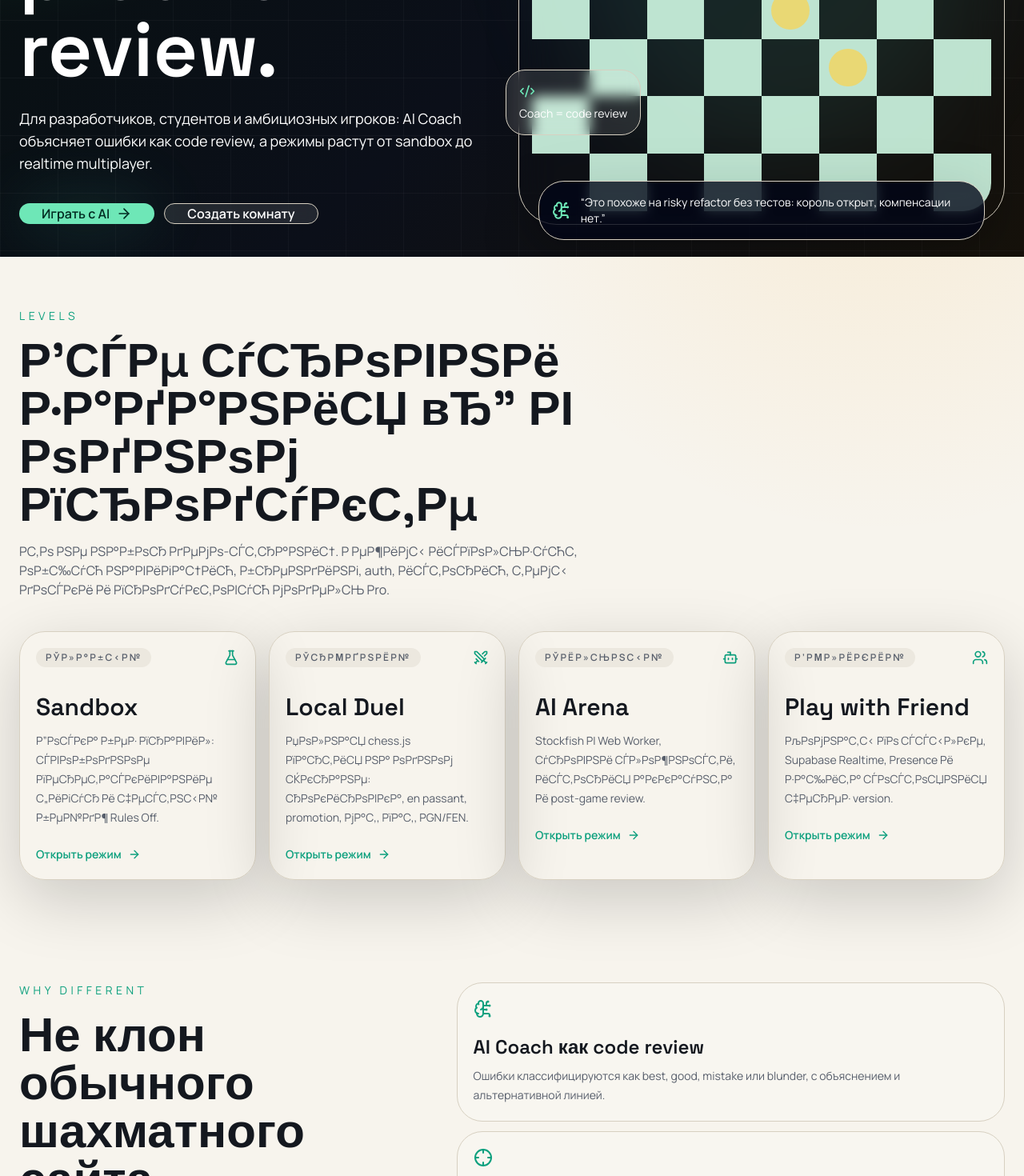
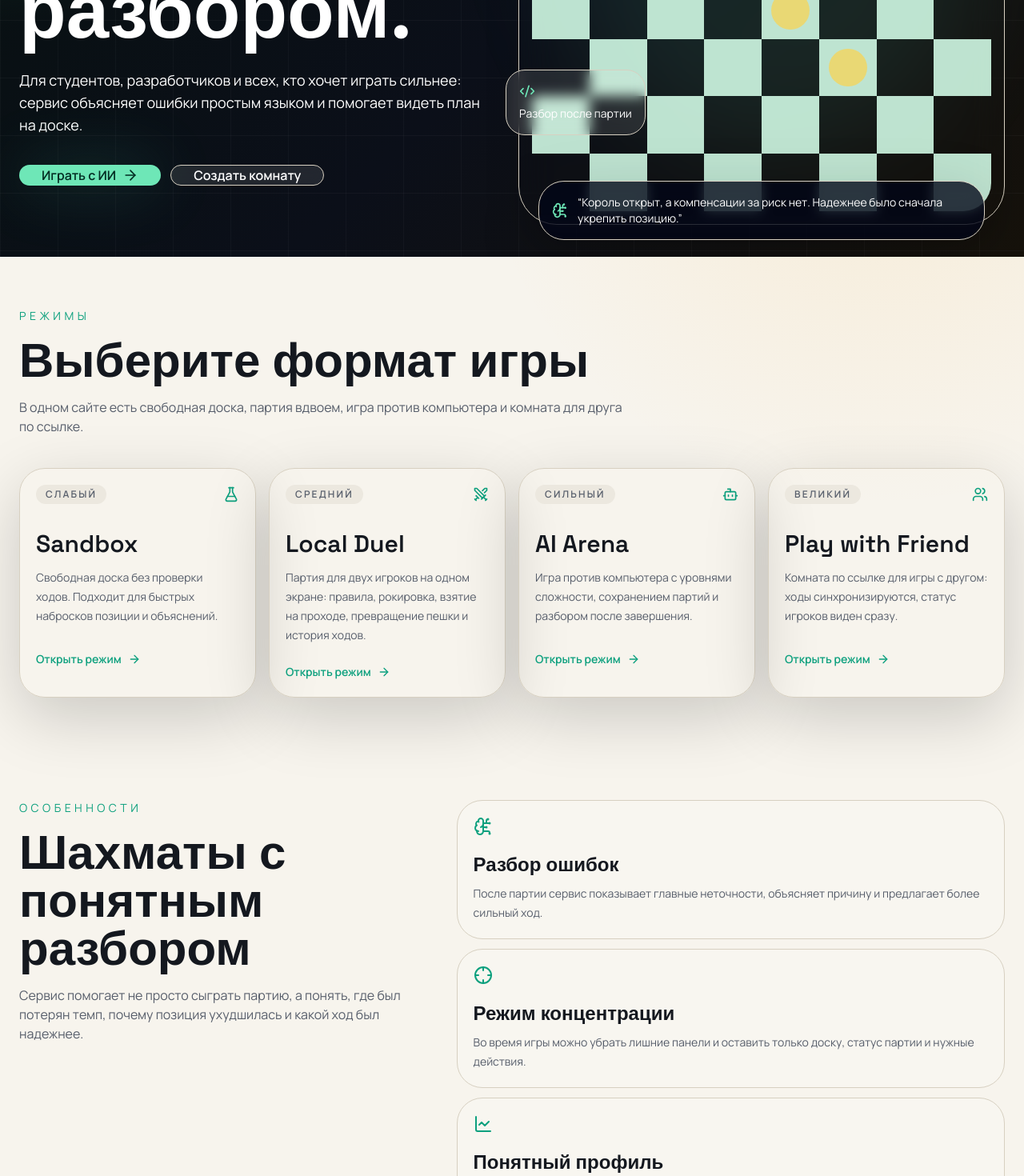
Before and after one commit to Galym7707/Chess_Nfactorial, a Next.js app: page / in a window 1280 px wide. Shown: the part 480-1950 px from the top of the page at 80% size. Built offline with nearby package versions, Linux system fonts and the light colour scheme; no server answers; the database is empty.

Commit message:
Polish homepage copy and dependencies

```diff
--- a/components/home/hero.tsx
+++ b/components/home/hero.tsx
@@ -2,7 +2,7 @@
 
 import Link from "next/link";
 import { motion } from "framer-motion";
-import { ArrowRight, BrainCircuit, Code2, Sparkles } from "lucide-react";
+import { ArrowRight, BrainCircuit, Code2 } from "lucide-react";
 
 export function Hero() {
   return (
@@ -13,14 +13,14 @@ export function Hero() {
         <motion.div initial={{ opacity: 0, y: 24 }} animate={{ opacity: 1, y: 0 }} transition={{ duration: 0.65 }}>
           <p className="font-display text-2xl font-semibold tracking-tight text-emerald-200">Code Gambit</p>
           <h1 className="mt-5 max-w-4xl font-display text-6xl font-semibold leading-[0.95] text-balance md:text-8xl">
-            Шахматы как умный product review.
+            Шахматы с умным разбором.
           </h1>
           <p className="mt-6 max-w-xl text-base leading-7 text-white/72 md:text-lg">
-            Для разработчиков, студентов и амбициозных игроков: AI Coach объясняет ошибки как code review, а режимы растут от sandbox до realtime multiplayer.
+            Для студентов, разработчиков и всех, кто хочет играть сильнее: сервис объясняет ошибки простым языком и помогает видеть план на доске.
           </p>
           <div className="mt-9 flex flex-col gap-3 sm:flex-row">
             <Link href="/play/ai" className="inline-flex h-13 items-center justify-center rounded-full bg-emerald-300 px-7 text-base font-semibold text-emerald-950 shadow-glow transition hover:brightness-110">
-              Играть с AI <ArrowRight className="ml-2 size-5" />
+              Играть с ИИ <ArrowRight className="ml-2 size-5" />
             </Link>
             <Link href="/play/friend" className="inline-flex h-13 items-center justify-center rounded-full border border-white/18 bg-white/10 px-7 text-base font-semibold backdrop-blur transition hover:bg-white/16">
               Создать комнату
@@ -38,17 +38,13 @@ export function Hero() {
             <div className="absolute -bottom-5 left-6 right-6 rounded-[2rem] border border-white/12 bg-slate-950/80 p-4 text-white shadow-soft backdrop-blur">
               <div className="flex items-center gap-3">
                 <BrainCircuit className="size-6 text-emerald-300" />
-                <p className="text-sm text-white/78">“Это похоже на risky refactor без тестов: король открыт, компенсации нет.”</p>
+                <p className="text-sm text-white/78">“Король открыт, а компенсации за риск нет. Надежнее было сначала укрепить позицию.”</p>
               </div>
             </div>
           </div>
-          <div className="absolute -right-4 top-8 hidden rounded-3xl border border-white/12 bg-white/10 p-4 text-sm backdrop-blur md:block">
-            <Sparkles className="mb-2 size-5 text-amber-300" />
-            4 уровня в одном продукте
-          </div>
           <div className="absolute -left-4 bottom-28 hidden rounded-3xl border border-white/12 bg-white/10 p-4 text-sm backdrop-blur md:block">
             <Code2 className="mb-2 size-5 text-emerald-300" />
-            Coach = code review
+            Разбор после партии
           </div>
         </motion.div>
       </div>
--- a/components/home/mode-grid.tsx
+++ b/components/home/mode-grid.tsx
@@ -4,20 +4,44 @@ import { Bot, FlaskConical, Swords, Users } from "lucide-react";
 import { ModeCard } from "./mode-card";
 
 const modes = [
-  { level: "РЎР»Р°Р±С‹Р№", title: "Sandbox", href: "/play/sandbox", icon: FlaskConical, description: "Р”РѕСЃРєР° Р±РµР· РїСЂР°РІРёР»: СЃРІРѕР±РѕРґРЅРѕРµ РїРµСЂРµС‚Р°СЃРєРёРІР°РЅРёРµ С„РёРіСѓСЂ Рё С‡РµСЃС‚РЅС‹Р№ Р±РµР№РґР¶ Rules Off." },
-  { level: "РЎСЂРµРґРЅРёР№", title: "Local Duel", href: "/play/local", icon: Swords, description: "РџРѕР»РЅР°СЏ chess.js РїР°СЂС‚РёСЏ РЅР° РѕРґРЅРѕРј СЌРєСЂР°РЅРµ: СЂРѕРєРёСЂРѕРІРєР°, en passant, promotion, РјР°С‚, РїР°С‚, PGN/FEN." },
-  { level: "РЎРёР»СЊРЅС‹Р№", title: "AI Arena", href: "/play/ai", icon: Bot, description: "Stockfish РІ Web Worker, СѓСЂРѕРІРЅРё СЃР»РѕР¶РЅРѕСЃС‚Рё, РёСЃС‚РѕСЂРёСЏ Р°РєРєР°СѓРЅС‚Р° Рё post-game review." },
-  { level: "Р’РµР»РёРєРёР№", title: "Play with Friend", href: "/play/friend", icon: Users, description: "РљРѕРјРЅР°С‚С‹ РїРѕ СЃСЃС‹Р»РєРµ, Supabase Realtime, Presence Рё Р·Р°С‰РёС‚Р° СЃРѕСЃС‚РѕСЏРЅРёСЏ С‡РµСЂРµР· version." },
+  {
+    level: "Слабый",
+    title: "Sandbox",
+    href: "/play/sandbox",
+    icon: FlaskConical,
+    description: "Свободная доска без проверки ходов. Подходит для быстрых набросков позиции и объяснений.",
+  },
+  {
+    level: "Средний",
+    title: "Local Duel",
+    href: "/play/local",
+    icon: Swords,
+    description: "Партия для двух игроков на одном экране: правила, рокировка, взятие на проходе, превращение пешки и история ходов.",
+  },
+  {
+    level: "Сильный",
+    title: "AI Arena",
+    href: "/play/ai",
+    icon: Bot,
+    description: "Игра против компьютера с уровнями сложности, сохранением партий и разбором после завершения.",
+  },
+  {
+    level: "Великий",
+    title: "Play with Friend",
+    href: "/play/friend",
+    icon: Users,
+    description: "Комната по ссылке для игры с другом: ходы синхронизируются, статус игроков виден сразу.",
+  },
 ];
 
 export function ModeGrid() {
   return (
     <section className="mx-auto max-w-7xl px-4 py-16 md:px-6">
       <div className="max-w-3xl">
-        <p className="text-sm uppercase tracking-[0.32em] text-primary">Levels</p>
-        <h2 className="mt-4 font-display text-4xl font-semibold md:text-6xl">Р’СЃРµ СѓСЂРѕРІРЅРё Р·Р°РґР°РЅРёСЏ вЂ” РІ РѕРґРЅРѕРј РїСЂРѕРґСѓРєС‚Рµ</h2>
+        <p className="text-sm uppercase tracking-[0.32em] text-primary">Режимы</p>
+        <h2 className="mt-4 font-display text-4xl font-semibold md:text-6xl">Выберите формат игры</h2>
         <p className="mt-4 text-sm leading-6 text-muted-foreground md:text-base">
-          Р­С‚Рѕ РЅРµ РЅР°Р±РѕСЂ РґРµРјРѕ-СЃС‚СЂР°РЅРёС†. Р РµР¶РёРјС‹ РёСЃРїРѕР»СЊР·СѓСЋС‚ РѕР±С‰СѓСЋ РЅР°РІРёРіР°С†РёСЋ, Р±СЂРµРЅРґРёРЅРі, auth, РёСЃС‚РѕСЂРёСЋ, С‚РµРјС‹ РґРѕСЃРєРё Рё РїСЂРѕРґСѓРєС‚РѕРІСѓСЋ РјРѕРґРµР»СЊ Pro.
+          В одном сайте есть свободная доска, партия вдвоем, игра против компьютера и комната для друга по ссылке.
         </p>
       </div>
       <div className="mt-10 grid gap-4 md:grid-cols-2 xl:grid-cols-4">
--- a/components/home/product-layer.tsx
+++ b/components/home/product-layer.tsx
@@ -1,10 +1,10 @@
 import { BrainCircuit, Crosshair, LineChart, ShieldCheck } from "lucide-react";
 
 const features = [
-  [BrainCircuit, "AI Coach как code review", "Ошибки классифицируются как best, good, mistake или blunder, с объяснением и альтернативной линией."],
-  [Crosshair, "Режим концентрации", "В игровых режимах можно убрать боковую панель и оставить только доску и критичный статус."],
-  [LineChart, "Growth-oriented профиль", "Профиль показывает город, рейтинг, win rate, историю и прогресс без лишнего шума."],
-  [ShieldCheck, "Realtime без хаоса", "Комнаты держат version в базе, чтобы не принимать устаревшие ходы при reconnect."],
+  [BrainCircuit, "Разбор ошибок", "После партии сервис показывает главные неточности, объясняет причину и предлагает более сильный ход."],
+  [Crosshair, "Режим концентрации", "Во время игры можно убрать лишние панели и оставить только доску, статус партии и нужные действия."],
+  [LineChart, "Понятный профиль", "Профиль показывает город, рейтинг, процент побед, историю партий и общий прогресс."],
+  [ShieldCheck, "Стабильная игра по ссылке", "Комната сохраняет последнюю позицию и не принимает запоздавшие ходы после обрыва связи."],
 ] as const;
 
 export function ProductLayer() {
@@ -12,10 +12,10 @@ export function ProductLayer() {
     <section className="mx-auto max-w-7xl px-4 py-16 md:px-6">
       <div className="grid gap-10 lg:grid-cols-[0.85fr_1.15fr] lg:items-start">
         <div className="sticky top-24">
-          <p className="text-sm uppercase tracking-[0.32em] text-primary">Why different</p>
-          <h2 className="mt-4 font-display text-4xl font-semibold md:text-6xl">Не клон обычного шахматного сайта</h2>
+          <p className="text-sm uppercase tracking-[0.32em] text-primary">Особенности</p>
+          <h2 className="mt-4 font-display text-4xl font-semibold md:text-6xl">Шахматы с понятным разбором</h2>
           <p className="mt-4 text-sm leading-6 text-muted-foreground md:text-base">
-            Code Gambit соединяет шахматы, инженерное мышление и SaaS UX: не просто “ходи фигурами”, а понимай качество решений.
+            Сервис помогает не просто сыграть партию, а понять, где был потерян темп, почему позиция ухудшилась и какой ход был надежнее.
           </p>
         </div>
         <div className="grid gap-3">
--- a/package.json
+++ b/package.json
@@ -36,9 +36,12 @@
     "@types/react-dom": "^19.2.3",
     "autoprefixer": "^10.4.21",
     "jsdom": "26.1.0",
-    "postcss": "^8.5.6",
+    "postcss": "^8.5.10",
     "tailwindcss": "^3.4.18",
     "typescript": "^5.9.3",
     "vitest": "3.2.4"
+  },
+  "overrides": {
+    "postcss": "^8.5.10"
   }
 }
```
Also changed, not shown: 2 other files (tests, documents, lock files or other folders).
